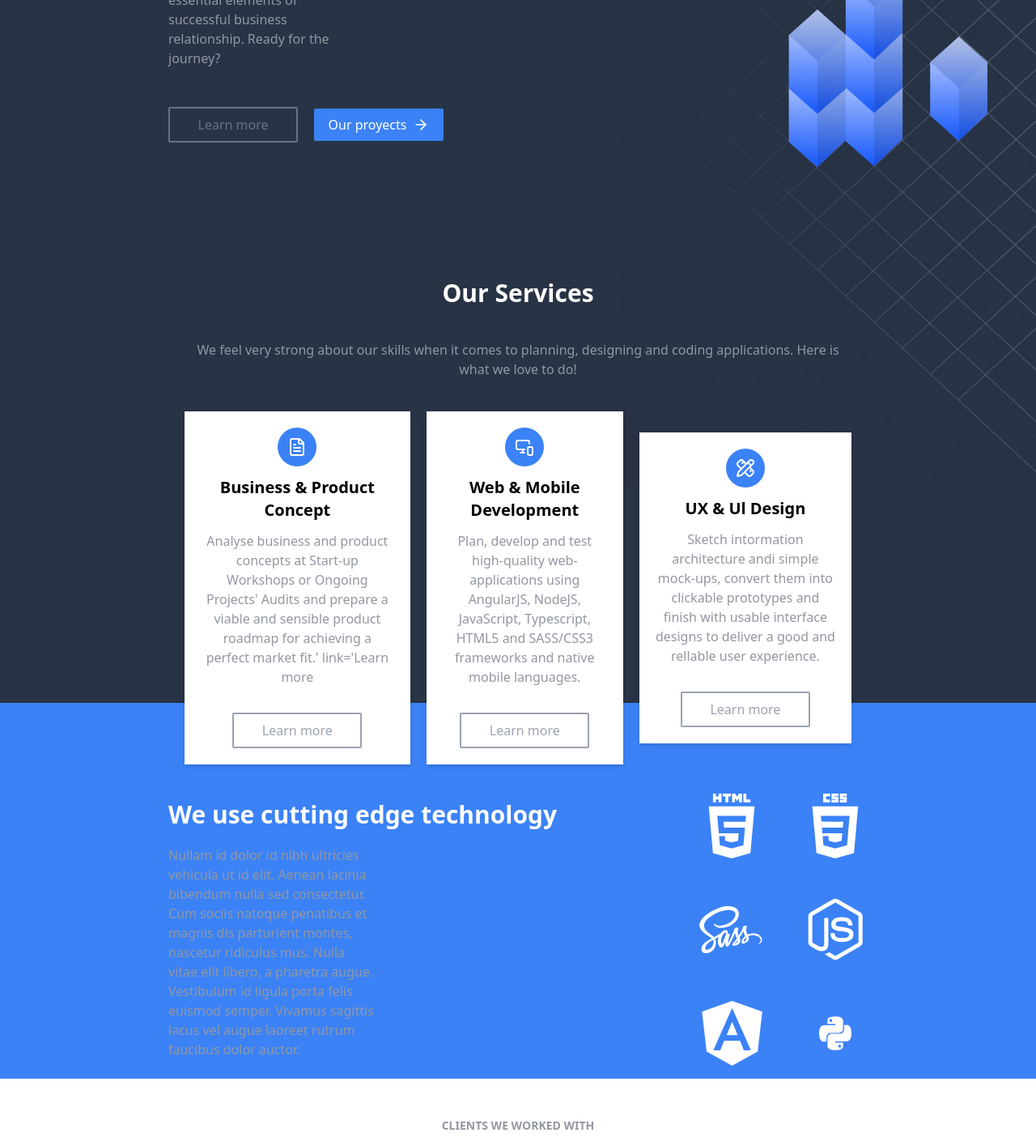
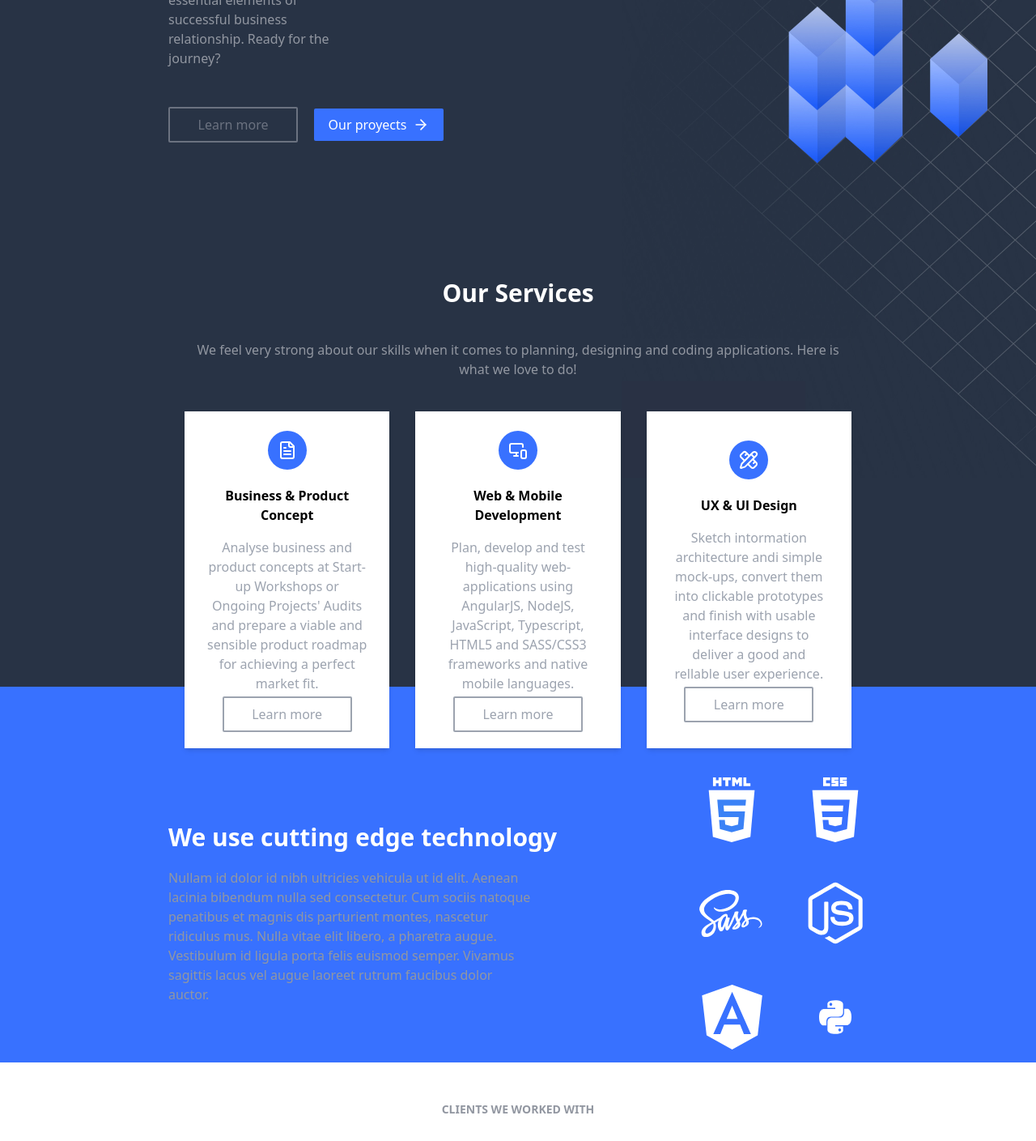
Before and after one commit to savg92/Pixel-perfect, a React (Vite) app: page / in a window 1280 px wide. Shown: the part 460-1869 px from the top of the page at 81% size. Built offline with nearby package versions, Linux system fonts and the light colour scheme.

Commit message:
Update styles and colors in card components

```diff
--- a/src/components/cardAbout.tsx
+++ b/src/components/cardAbout.tsx
@@ -16,7 +16,7 @@ const CardAbout = ({
 	hidden: boolean;
 }) => {
 	return (
-		<div className='flex flex-row w-3/6 gap-12 bg-blue-600 text-white'>
+		<div className='flex flex-row w-3/6 gap-12 bg-[#3871ff] text-white'>
 			<div className=' flex gap-4 flex-col py-6 pl-6'>
 				<h1 className='text-3xl font-bold text-start'>{title}</h1>
 				<p className=' w-64 text-justify'>{description}</p>
--- a/src/components/cardServices.tsx
+++ b/src/components/cardServices.tsx
@@ -1,12 +1,22 @@
 import React from 'react';
 
-const Card = ({ icon, title, description, link }: { icon: React.ReactElement; title: string; description: string; link: string }) => {
+const Card = ({
+	icon,
+	title,
+	description,
+	link,
+}: {
+	icon: React.ReactElement;
+	title: string;
+	description: string;
+	link: string;
+}) => {
 	return (
-		<div className='card flex flex-col justify-center items-center p-5 bg-white shadow-md gap-3'>
-			<div className='bg-blue-500 text-white rounded-full p-3'>{icon}</div>
-			<h3 className='text-xl font-bold'>{title}</h3>
-			<p className='text-[#9297a1]'>{description}</p>
-			<button className='border-2 border-gray-400 text-gray-400 rounded-sm p-2 hover:bg-gray-500 hover:text-white w-40 mt-5'>
+		<div className='card flex flex-col justify-center items-center p-7 bg-white shadow-md gap-4 h-[26rem] w-96'>
+			<div className='bg-[#3871ff] text-white rounded-full p-3 m-1'>{icon}</div>
+			<h3 className='  font-bold'>{title}</h3>
+			<p className='text-gray-400 text-pretty h-40'>{description}</p>
+			<button className='border-2 border-gray-400 text-gray-400 rounded-sm p-2 hover:bg-gray-500 hover:text-white mt-5 w-40'>
 				<a href={link}>Learn more</a>
 			</button>
 		</div>
--- a/src/components/home.tsx
+++ b/src/components/home.tsx
@@ -20,7 +20,7 @@ const Home = () => {
 					<button className='border-2 border-gray-500 text-gray-500 rounded-sm p-2 hover:bg-gray-500 hover:text-white w-40'>
 						Learn more
 					</button>
-					<button className='bg-blue-500 text-white rounded-sm p-2 hover:bg-blue-700 w-40 flex justify-center items-center gap-2'>
+					<button className='bg-[#3871ff] text-white rounded-sm p-2 hover:bg-blue-700 w-40 flex justify-center items-center gap-2'>
 						Our proyects <ArrowRight className='w-5 h-5 ' />
 					</button>
 				</div>
--- a/src/components/navBar.tsx
+++ b/src/components/navBar.tsx
@@ -14,8 +14,8 @@ const NavBar = () => {
 				<div>
 					<h1 className='text-3sm'>compleet labs</h1>
 				</div>
-				<nav className='flex justify-between items-center space-x-5'>
-					<ul className='flex justify-between items-center space-x-5 text-[#9297a1]'>
+				<nav className='flex justify-between items-center'>
+					<ul className='flex justify-between items-center space-x-6 text-[#9297a1]'>
 						<li>
 							<a
 								href='/'
--- a/src/components/services.tsx
+++ b/src/components/services.tsx
@@ -3,7 +3,10 @@ import Card from './cardServices';
 
 const Services = () => {
 	return (
-		<div id='services' className=' px-52'>
+		<div
+			id='services'
+			className=' px-52'
+		>
 			<div>
 				<h1 className='text-3xl font-bold text-white p-5'>Our Services</h1>
 				<p className='text-[#9297a1] p-5'>
@@ -11,12 +14,11 @@ const Services = () => {
 					designing and coding applications. Here is what we love to do!
 				</p>
 			</div>
-			<div className='flex justify-between items-center space-x-5 p-5'>
+			<div className='flex justify-between items-center gap-8 p-5'>
 				<Card
 					icon={<FileText />}
 					title='Business & Product Concept'
-					description="Analyse business and product concepts at Start-up Workshops or Ongoing Projects' Audits and prepare a viable and sensible product roadmap for achieving a perfect market fit.'
-					link='Learn more"
+					description="Analyse business and product concepts at Start-up Workshops or Ongoing Projects' Audits and prepare a viable and sensible product roadmap for achieving a perfect market fit."
 					link='#'
 				/>
 				<Card
--- a/src/components/tecnologies.tsx
+++ b/src/components/tecnologies.tsx
@@ -8,14 +8,14 @@ import Node from '../assets/nodejs.svg';
 const Tecnologies = () => {
 	return (
 		<div
-			className='bg-blue-500 text-white flex flex-row justify-between items-center p-5 -my-24 py-28 px-52'
+			className='bg-[#3871ff] text-white flex flex-row justify-between items-center p-5 -my-24 py-28 px-52'
 			id='technology'
 		>
 			<div className=' w-3/5'>
 				<h1 className='text-3xl font-bold text-start'>
 					We use cutting edge technology
 				</h1>
-				<p className='text-[#9297a1] text-start mt-5 w-64'>
+				<p className='text-[#9297a1] text-start mt-5 w-[28rem]'>
 					Nullam id dolor id nibh ultricies vehicula ut id elit. Aenean lacinia
 					bibendum nulla sed consectetur. Cum sociis natoque penatibus et magnis
 					dis parturient montes, nascetur ridiculus mus. Nulla vitae elit
```
